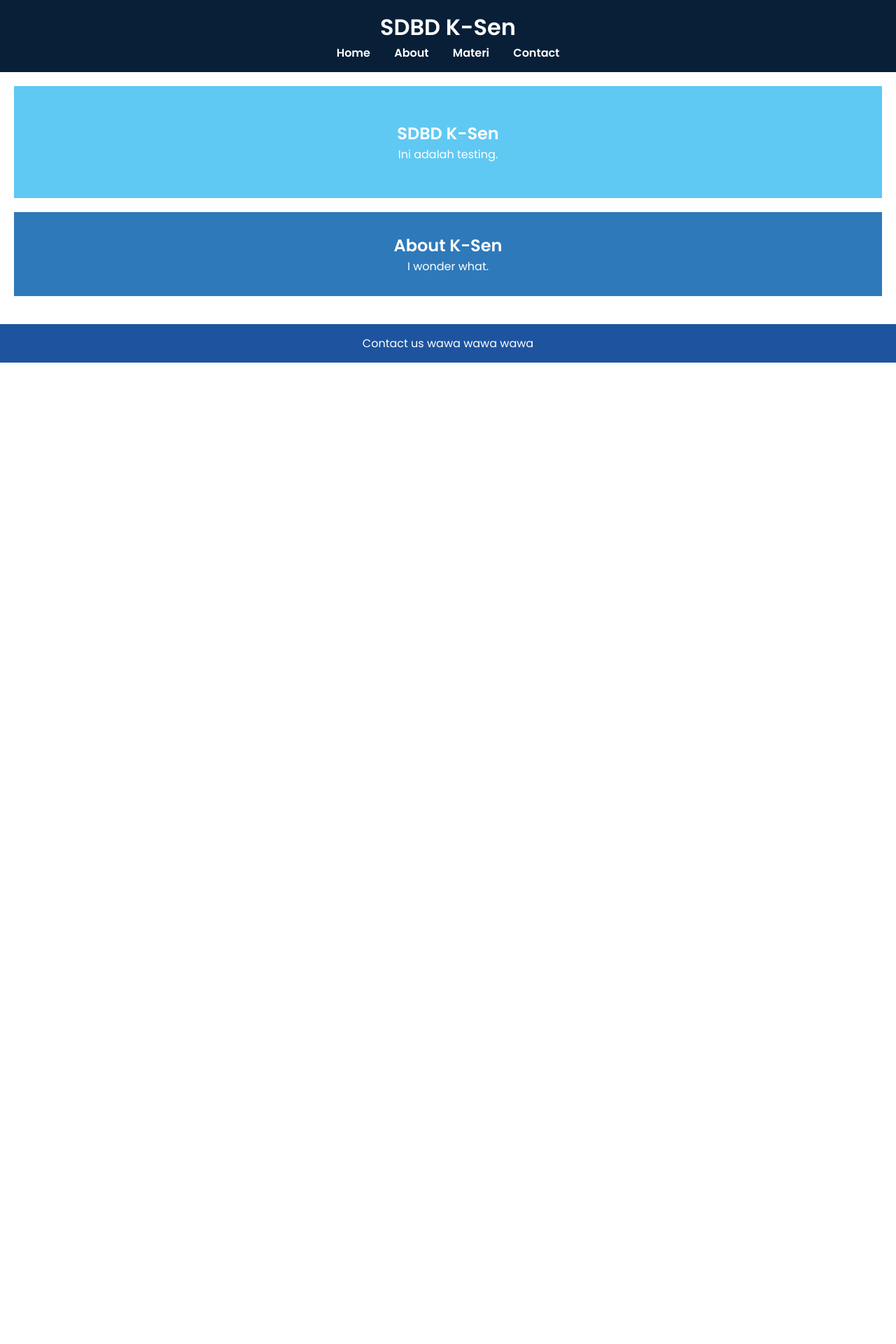
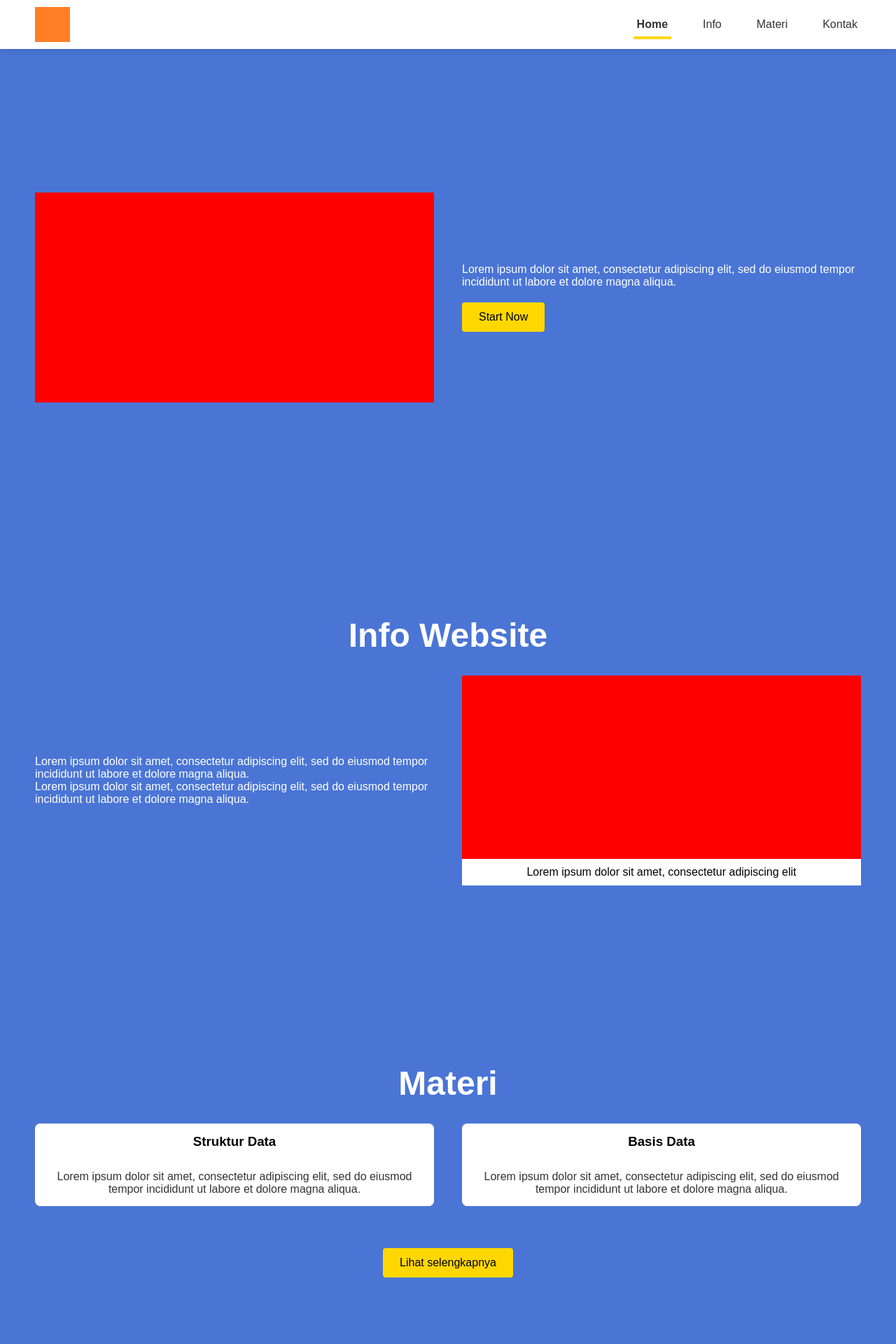
Before and after one commit to KazukiFujimaru/SDBD-KSen, a Flask app: page / in a window 1280 px wide. Shown: the top 1920 px of the page at 70% size. Before the commit the page ends 518 px from the top, so only its background shows below. Run offline with Flask 2, Linux system fonts and the light colour scheme.

Commit message:
Add: Link navbar + Update home
- Add link on navbar
- Kickstart home
- Make home stylesheet

```diff
--- /dev/null
+++ b/static/styles/hmstl.css
@@ -0,0 +1,264 @@
+* {
+    margin: 0;
+    padding: 0;
+    box-sizing: border-box;
+    font-family: 'Poppins', sans-serif;
+}
+
+html {
+    scroll-behavior: smooth;
+}
+
+body {
+    overflow-x: hidden;
+}
+
+/* Navbar styles */
+.navbar {
+    display: flex;
+    justify-content: space-between;
+    align-items: center;
+    padding: 0 50px;
+    height: 70px;
+    background-color: #fff;
+    position: fixed;
+    top: 0;
+    width: 100%;
+    z-index: 1000;
+    box-shadow: 0 2px 10px rgba(0, 0, 0, 0.1);
+}
+
+.logo {
+    width: 50px;
+    height: 50px;
+    background-color: #FF7F27; /* Orange placeholder */
+}
+
+.nav-links {
+    display: flex;
+    justify-content: flex-end;
+    gap: 40px;
+}
+
+.nav-links a {
+    text-decoration: none;
+    color: #333;
+    font-weight: 500;
+    padding: 10px 5px;
+    position: relative;
+}
+
+.nav-links a.active {
+    font-weight: 600;
+}
+
+.nav-links a.active::after {
+    content: '';
+    position: absolute;
+    bottom: -2px;
+    left: 0;
+    width: 100%;
+    height: 4px;
+    background-color: #FFD700; /* Yellow indicator */
+}
+
+/* Home section */
+#home {
+    min-height: 100vh;
+    padding: 100px 50px 50px;
+    display: flex;
+    flex-direction: column;
+    justify-content: center;
+    position: relative;
+}
+
+#home::before {
+    content: "";
+    position: absolute;
+    top: 0;
+    left: 0;
+    width: 100%;
+    height: 100%;
+    background-color: #4A75D5; /* Blue placeholder */
+    z-index: -1;
+}
+
+/* Sections after home */
+section:not(#home) {
+    min-height: 80vh;
+    padding: 80px 50px 40px;
+    display: flex;
+    flex-direction: column;
+    justify-content: flex-start;
+    position: relative;
+}
+
+section:not(#home)::before {
+    content: "";
+    position: absolute;
+    top: 0;
+    left: 0;
+    width: 100%;
+    height: 100%;
+    background-color: #4A75D5; /* Blue placeholder */
+    z-index: -1;
+}
+
+.section-content {
+    display: flex;
+    justify-content: space-between;
+    align-items: center;
+    gap: 40px;
+    max-width: 1200px;
+    margin: 0 auto;
+    width: 100%;
+}
+
+.title {
+    font-size: 48px;
+    margin-bottom: 30px;
+    text-align: center;
+    color: #fff;
+}
+
+.text-content {
+    flex: 1;
+    color: #fff;
+}
+
+.image-placeholder {
+    flex: 1;
+    height: 300px;
+    background-color: #FF0000; /* Red placeholder */
+    position: relative;
+}
+
+.image-caption {
+    position: absolute;
+    bottom: 0;
+    left: 0;
+    width: 100%;
+    background-color: #fff;
+    padding: 10px;
+    text-align: center;
+}
+
+.button {
+    display: inline-block;
+    padding: 12px 24px;
+    background-color: #FFD700; /* Yellow placeholder */
+    color: #000;
+    text-decoration: none;
+    border-radius: 4px;
+    font-weight: 500;
+    margin-top: 20px;
+    text-align: center;
+}
+
+/* Home section specific */
+#home .section-content {
+    flex-direction: row;
+}
+
+/* Info section specific */
+#info .section-content {
+    flex-direction: row;
+}
+
+/* Materi section specific */
+#materi {
+    text-align: center;
+}
+
+#materi .section-content {
+    flex-direction: column;
+}
+
+.materi-cards {
+    display: flex;
+    justify-content: space-between;
+    gap: 40px;
+    width: 100%;
+}
+
+.materi-card {
+    flex: 1;
+    background-color: #fff;
+    border-radius: 8px;
+    overflow: hidden;
+}
+
+.materi-card h3 {
+    padding: 15px;
+    background-color: #fff;
+    font-weight: 600;
+}
+
+.materi-card p {
+    padding: 15px;
+    background-color: #fff;
+    color: #333;
+}
+
+/* Kontak section specific */
+#kontak .section-content {
+    display: grid;
+    grid-template-columns: 1fr 1fr 1fr;
+    gap: 40px;
+}
+
+/* Mobile Responsiveness */
+@media (max-width: 768px) {
+    .section-content {
+        gap: 30px;
+    }
+
+    .title {
+        font-size: 36px;
+    }
+}
+
+@media (max-width: 600px) {
+    .navbar {
+        padding: 0 20px;
+    }
+
+    .nav-links {
+        gap: 15px;
+        font-size: 14px;
+    }
+
+    section, #home {
+        padding: 80px 20px 30px;
+    }
+
+    .section-content {
+        flex-direction: column;
+        gap: 20px;
+    }
+
+    .title {
+        font-size: 28px;
+        margin-bottom: 20px;
+    }
+
+    .image-placeholder {
+        height: 200px;
+        width: 100%;
+    }
+
+    .materi-cards {
+        flex-direction: column;
+        gap: 20px;
+    }
+
+    #kontak .section-content {
+        grid-template-columns: 1fr;
+        gap: 20px;
+    }
+
+    .button {
+        width: 100%;
+        padding: 10px 20px;
+    }
+}
--- a/templates/index.html
+++ b/templates/index.html
@@ -3,37 +3,130 @@
 <head>
     <meta charset="UTF-8">
     <meta name="viewport" content="width=device-width, initial-scale=1.0">
-    <title>Home</title>
-    <link rel="stylesheet" href="{{ url_for('static', filename='styles/styles.css') }}">
+    <title>Homepage Layout</title>
+    <link rel="stylesheet" href="{{ url_for('static', filename='styles/hmstl.css') }}">
+    <link rel="icon" type="image/x-icon" href="{{ url_for('static', filename='images/favicon.ico') }}">
+
 </head>
 <body>
+    <!-- Navbar -->
+    <nav class="navbar">
+        <div class="logo"></div>
+        <div class="nav-links">
+            <a href="#home" class="active">Home</a>
+            <a href="#info">Info</a>
+            <a href="#materi">Materi</a>
+            <a href="#kontak">Kontak</a>
+        </div>
+    </nav>
 
-    <header>
-        <h1>SDBD K-Sen</h1>
-        <nav>
-            <ul>
-                <li><a href="#">Home</a></li>
-                <li><a href="#">About</a></li>
-                <li><a href="#">Materi</a></li>
-                <li><a href="#">Contact</a></li>
-            </ul>
-        </nav>
-    </header>
+    <!-- Home Section -->
+    <section id="home">
+        <div class="section-content">
+            <div class="image-placeholder"></div>
+            <div class="text-content">
+                <p>Lorem ipsum dolor sit amet, consectetur adipiscing elit, sed do eiusmod tempor incididunt ut labore et dolore magna aliqua.</p>
+                <a href="#info" class="button">Start Now</a>
+            </div>
+        </div>
+    </section>
 
-    <main>
-        <section class="hero">
-            <h2>SDBD K-Sen</h2>
-            <p>Ini adalah testing.</p>
-        </section>
-        <section class="content">
-            <h2>About K-Sen</h2>
-            <p>I wonder what.</p>
-        </section>
-    </main>
+    <!-- Info Section -->
+    <section id="info">
+        <h1 class="title">Info Website</h1>
+        <div class="section-content">
+            <div class="text-content">
+                <p>Lorem ipsum dolor sit amet, consectetur adipiscing elit, sed do eiusmod tempor incididunt ut labore et dolore magna aliqua.</p>
+                <p>Lorem ipsum dolor sit amet, consectetur adipiscing elit, sed do eiusmod tempor incididunt ut labore et dolore magna aliqua.</p>
+            </div>
+            <div class="image-placeholder">
+                <div class="image-caption">Lorem ipsum dolor sit amet, consectetur adipiscing elit</div>
+            </div>
+        </div>
+    </section>
 
-    <footer>
-        <p>Contact us wawa wawa wawa</p>
-    </footer>
+    <!-- Materi Section -->
+    <section id="materi">
+        <h1 class="title">Materi</h1>
+        <div class="section-content">
+            <div class="materi-cards">
+                <div class="materi-card">
+                    <h3>Struktur Data</h3>
+                    <p>Lorem ipsum dolor sit amet, consectetur adipiscing elit, sed do eiusmod tempor incididunt ut labore et dolore magna aliqua.</p>
+                </div>
+                <div class="materi-card">
+                    <h3>Basis Data</h3>
+                    <p>Lorem ipsum dolor sit amet, consectetur adipiscing elit, sed do eiusmod tempor incididunt ut labore et dolore magna aliqua.</p>
+                </div>
+            </div>
+            <a href="#" class="button">Lihat selengkapnya</a>
+        </div>
+    </section>
 
+    <!-- Kontak Section -->
+    <section id="kontak">
+        <h1 class="title">Kontak</h1>
+        <div class="section-content">
+            <div class="text-content">
+                <p>Lorem ipsum dolor sit amet, consectetur adipiscing elit, sed do eiusmod tempor incididunt ut labore et dolore magna aliqua.</p>
+                <p>Lorem ipsum dolor sit amet, consectetur adipiscing elit, sed do eiusmod tempor incididunt ut labore et dolore magna aliqua.</p>
+            </div>
+            <div class="image-placeholder">
+                <div class="image-caption">Lorem ipsum dolor sit amet, consectetur adipiscing elit</div>
+            </div>
+            <div class="text-content">
+                <p>Lorem ipsum dolor sit amet, consectetur adipiscing elit, sed do eiusmod tempor incididunt ut labore et dolore magna aliqua.</p>
+                <p>Lorem ipsum dolor sit amet, consectetur adipiscing elit, sed do eiusmod tempor incididunt ut labore et dolore magna aliqua.</p>
+            </div>
+        </div>
+    </section>
+
+    <script>
+        // JavaScript for active navigation highlight
+        document.addEventListener('DOMContentLoaded', function() {
+            const sections = document.querySelectorAll('section');
+            const navLinks = document.querySelectorAll('.nav-links a');
+
+            // Set active nav link based on scroll position
+            function setActiveNavLink() {
+                let current = '';
+
+                sections.forEach(section => {
+                    const sectionTop = section.offsetTop;
+                    const sectionHeight = section.clientHeight;
+
+                    if (window.pageYOffset >= (sectionTop - 200)) {
+                        current = section.getAttribute('id');
+                    }
+                });
+
+                navLinks.forEach(link => {
+                    link.classList.remove('active');
+                    if (link.getAttribute('href') === `#${current}`) {
+                        link.classList.add('active');
+                    }
+                });
+            }
+
+            // Initial call and scroll event listener
+            setActiveNavLink();
+            window.addEventListener('scroll', setActiveNavLink);
+
+            // Smooth scroll for navigation links
+            navLinks.forEach(link => {
+                link.addEventListener('click', function(e) {
+                    e.preventDefault();
+
+                    const targetId = this.getAttribute('href');
+                    const targetSection = document.querySelector(targetId);
+
+                    window.scrollTo({
+                        top: targetSection.offsetTop,
+                        behavior: 'smooth'
+                    });
+                });
+            });
+        });
+    </script>
 </body>
 </html>
```
Also changed, not shown: templates/elements.html (+4 -4 lines).
